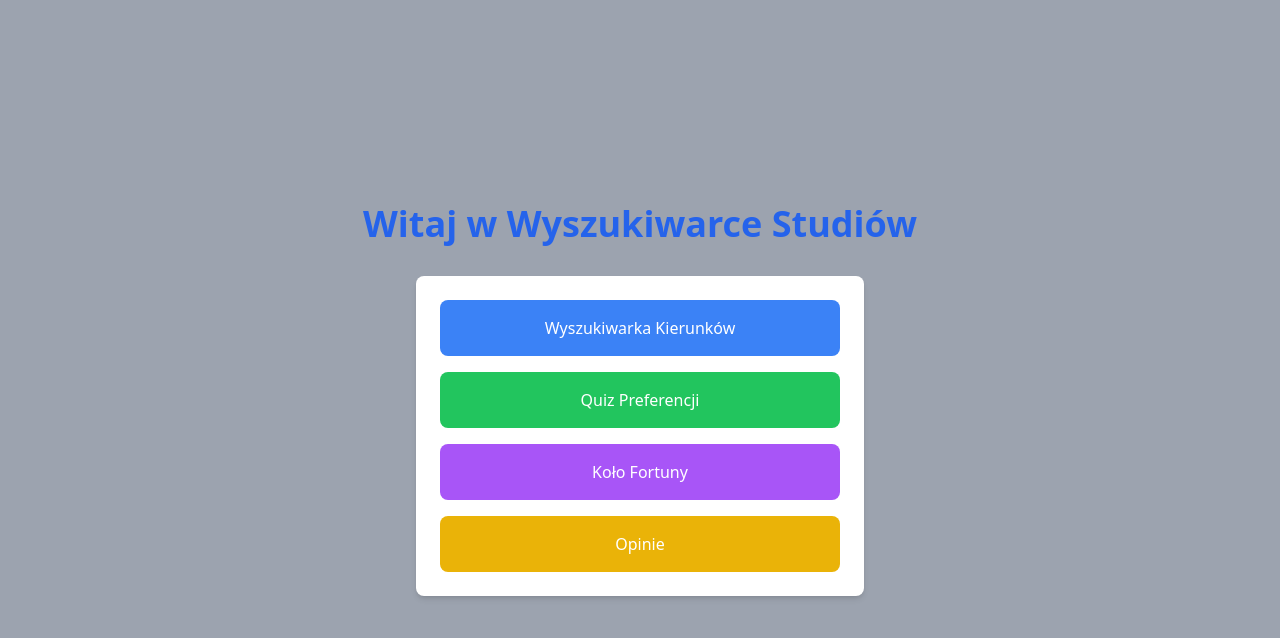
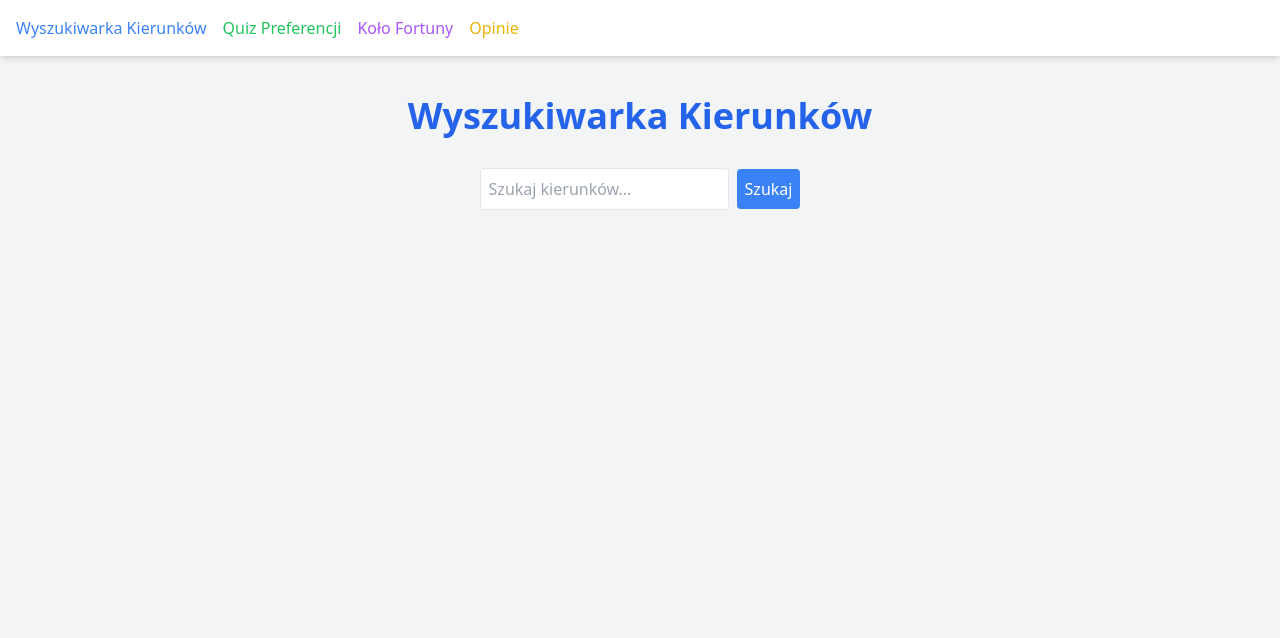
Before and after one commit to jaceksekula1337/find-your-studies, a Next.js app: page / in a window 1280 px wide. Shown: the top 638 px of the page. Built offline with nearby package versions, Linux system fonts and the light colour scheme.

Commit message:
update for main page

```diff
--- a/src/pages/index.js
+++ b/src/pages/index.js
@@ -1,43 +1,37 @@
-import Link from "next/link";
+import Link from 'next/link';
+import SearchBar from '../components/SearchBar';
 
 export default function Home() {
   return (
-    <div className="p-10 min-h-screen bg-gray-400 flex flex-col justify-center items-center">
-      <h1 className="text-4xl font-bold mb-8 text-blue-600">
-        Witaj w Wyszukiwarce Studiów
-      </h1>
-      <nav className="bg-white shadow-md rounded-lg p-6 w-full max-w-md">
-        <ul className="space-y-4">
+    <div className="min-h-screen bg-gray-100">
+      <nav className="bg-white shadow-md p-4">
+        <ul className="flex space-x-4">
           <li>
             <Link href="/search/1">
-              <div className="block p-4 bg-blue-500 text-white rounded-lg text-center hover:bg-blue-600 transition duration-300 cursor-pointer">
-                Wyszukiwarka Kierunków
-              </div>
+              <div className="text-blue-500 hover:underline cursor-pointer">Wyszukiwarka Kierunków</div>
             </Link>
           </li>
           <li>
             <Link href="/quiz">
-              <div className="block p-4 bg-green-500 text-white rounded-lg text-center hover:bg-green-600 transition duration-300 cursor-pointer">
-                Quiz Preferencji
-              </div>
+              <div className="text-green-500 hover:underline cursor-pointer">Quiz Preferencji</div>
             </Link>
           </li>
           <li>
             <Link href="/wheel">
-              <div className="block p-4 bg-purple-500 text-white rounded-lg text-center hover:bg-purple-600 transition duration-300 cursor-pointer">
-                Koło Fortuny
-              </div>
+              <div className="text-purple-500 hover:underline cursor-pointer">Koło Fortuny</div>
             </Link>
           </li>
           <li>
             <Link href="/reviews">
-              <div className="block p-4 bg-yellow-500 text-white rounded-lg text-center hover:bg-yellow-600 transition duration-300 cursor-pointer">
-                Opinie
-              </div>
+              <div className="text-yellow-500 hover:underline cursor-pointer">Opinie</div>
             </Link>
           </li>
         </ul>
       </nav>
+      <div className="p-10 flex flex-col justify-center items-center">
+        <h1 className="text-4xl font-bold mb-8 text-blue-600">Wyszukiwarka Kierunków</h1>
+        <SearchBar />
+      </div>
     </div>
   );
 }
```
